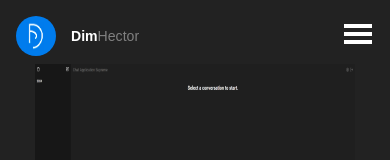
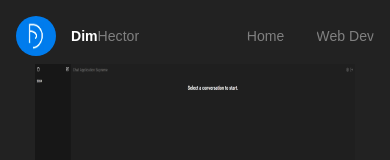
Before and after one commit to joshuahector86/portfolio_2023, a React (Vite) app: page /portfolio_2023/web-dev in a window 390 px wide. Shown: the top 160 px of the page. Built offline with nearby package versions, Linux system fonts and the light colour scheme.

Commit message:
removing the hamburger menu since it is not needed

```diff
--- a/src/Components/Navbar/Navbar.scss
+++ b/src/Components/Navbar/Navbar.scss
@@ -55,30 +55,4 @@
       color: white;
     }
   }
-
-    // Hamburger Menu------------------------------------------------/
-
-    .hamburger-menu {
-        display: none;
-        color: white;
 }
-    .hamburger-menu:hover {
-        cursor: pointer;
-        background: #333333;
-    }
-}
-
-//----------------------------------------Responsiveness---------------------------------------//
-
-@media (max-width: 50rem) {
-    .navbar {
-        .nav-links {
-            display: none;
-        }
-        .hamburger-menu {
-            display: block;
-            font-size: 2rem;
-            padding: 1rem;
-        }
-    }
-}
--- a/src/Components/Navbar/Navbar.tsx
+++ b/src/Components/Navbar/Navbar.tsx
@@ -1,18 +1,7 @@
 import "./Navbar.scss";
 import { logo_background_removed } from "../../assets/general-assets";
-import { GiHamburgerMenu } from "react-icons/gi";
-import { MdOutlineClose } from "react-icons/md";
-import { useState } from "react";
-import HamburgerMenu from "../HamburgerMenu/HamburgerMenu";
 import { Link } from "react-router-dom";
 function Navbar() {
-  const [menuOpen, setMenuOpen] = useState(false);
-  const [hamburgerOrX, setHamburgerOrX] = useState(true);
-  function toggleMenu() {
-    setMenuOpen(!menuOpen);
-    setHamburgerOrX(!hamburgerOrX);
-  }
-
   return (
     <div className="navbar">
       {/* Logo  */}
@@ -34,14 +23,6 @@ function Navbar() {
         <Link to="/portfolio_2023/web-dev">
           <div className="nav-element">Web Dev</div>
         </Link>
-
-        {/* <Link to="/portfolio_2023/video-games">
-          <div className="nav-element">Video Games</div>
-        </Link> */}
-      </div>
-      {menuOpen ? <HamburgerMenu /> : ""}
-      <div className="hamburger-menu" onClick={toggleMenu}>
-        {hamburgerOrX ? <GiHamburgerMenu /> : <MdOutlineClose />}
       </div>
     </div>
   );
```
Also changed, not shown: src/Components/HamburgerMenu/HamburgerMenu.tsx (+0 -7 lines). Lines whose indentation alone changed are shown as unchanged.
